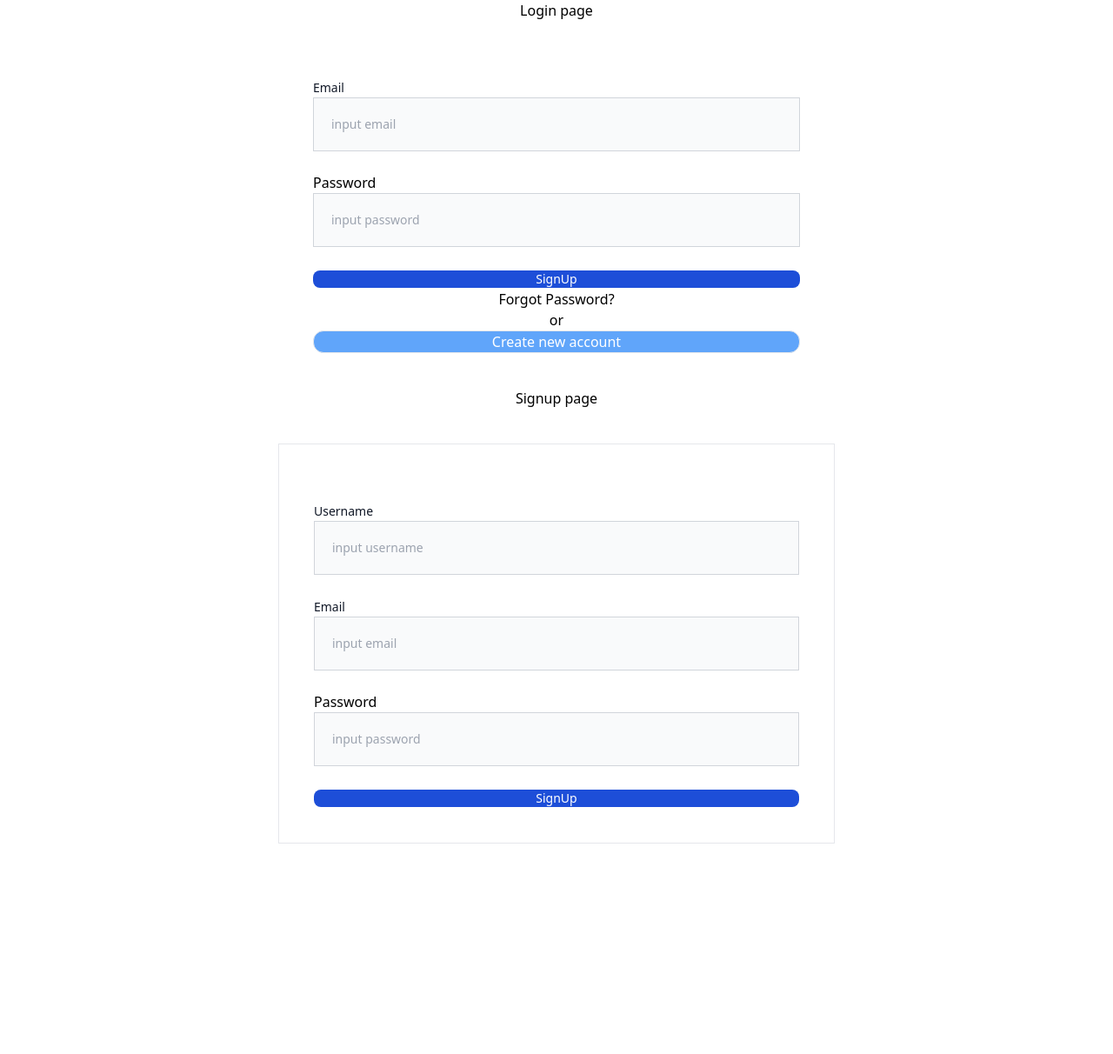
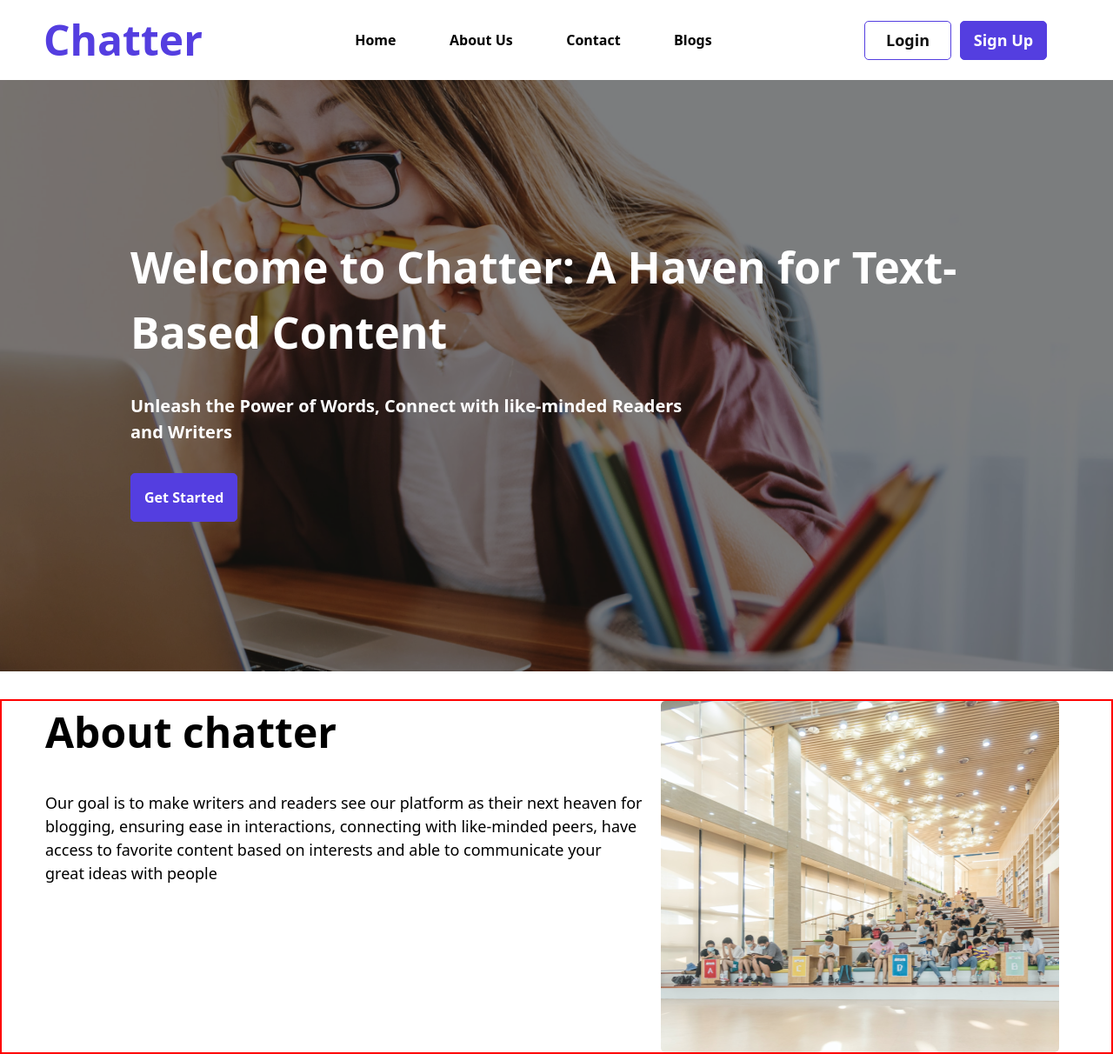
Before and after one commit to Folarh/social-app, a React (Vite) app: page / in a window 1280 px wide. Shown: the whole page at 87% size. Before the commit the page ends 970 px from the top, so only its background shows below. Built offline with nearby package versions, Linux system fonts and the light colour scheme.

Commit message:
work on two sections on d landing page

```diff
--- a/src/App.tsx
+++ b/src/App.tsx
@@ -1,13 +1,14 @@
 import "./App.css";
-import Login from "./pages/login/Login";
-
-import Signup from "./pages/signup/Signup";
+import About from "./components/About";
+import Hero from "./components/Hero";
+import Navbar from "./components/Navbar";
 
 function App() {
   return (
     <>
-      <Login />
-      <Signup />
+      <Navbar />
+      <Hero />
+      <About />
     </>
   );
 }
--- /dev/null
+++ b/src/components/Aboout.css
@@ -0,0 +1,38 @@
+.about{
+    margin-top: 2rem;
+    display: flex;
+    justify-content: space-between;
+    padding: 0 50px;
+    border: 2px solid red;
+}
+
+.about .about-chatter{
+    flex: 0.6;
+    font-weight: 400;
+    font-size: 18px;
+    line-height: 27px;
+    margin-right: 20px;
+}
+
+.about .about-chatter h1{
+    font-weight: 700;
+    font-size: 48px;
+    line-height: 72px;
+}
+
+.about .about-chatter p{
+   margin-top: 2rem;
+}
+
+
+.about .chatter-image{
+    flex: 0.4;
+    background-image: url(../assets/about-chatter.png);
+    background-size: cover;
+    background-position: center;
+    border-radius: 5px;
+    width: 500px;
+    height: 404px;
+    margin-right: 10px;
+
+}
--- /dev/null
+++ b/src/components/About.tsx
@@ -0,0 +1,20 @@
+import "./Aboout.css";
+
+export default function About() {
+  return (
+    <main className="about">
+      <div className="about-chatter">
+        <h1>About chatter</h1>
+        <p>
+          Our goal is to make writers and readers see our platform as their next
+          heaven for blogging, ensuring ease in interactions, connecting with
+          like-minded peers, have access to favorite content based on interests
+          and able to communicate your great ideas with people
+        </p>
+      </div>
+      <div className="chatter-image">
+        {/* backgrounnd image from css goes here */}
+      </div>
+    </main>
+  );
+}
--- /dev/null
+++ b/src/components/Hero.css
@@ -0,0 +1,67 @@
+.hero{
+    min-height: 400px;
+    color: #ffffff;
+    width: 100%;
+
+}
+.hero img{
+    width: 100vw;
+    object-fit: cover;
+    filter: blur(2px);
+    filter: brightness(0.5);
+    background: rgba(0, 0, 0, 0.55);
+    min-height:400px ;
+
+ }
+
+.hero .hero-content{
+    position: absolute;
+    top: 120px;
+    padding: 150px;
+}
+
+.hero .hero-content h1{
+    font-size: 50px;
+    font-weight: 900;
+
+}
+
+.hero .hero-content p{
+    font-size: 20px;
+    font-weight: 600;
+    margin-top: 2rem;
+}
+
+.hero .cta{
+    background-color: #543EE0;
+    padding: 1px;
+    color: #FFFFFF;
+   border: 1px solid #543EE0;
+    border-radius: 5px;
+    padding: 15px;
+    margin-top: 2rem;
+    font-weight: 700;
+ }
+
+ @media (max-width:1276px){
+    .hero .hero-content{
+        top: 0%
+    }
+    .hero img{
+        height: 700px;
+    }
+ }
+
+ @media (max-width:820px){
+    .hero .hero-content{
+
+        top: 80px;
+        padding: 50px;
+    }
+
+    .hero .hero-content h1{
+        font-size: 30px;
+        font-weight: 900;
+
+    }
+ }
--- /dev/null
+++ b/src/components/Hero.tsx
@@ -0,0 +1,25 @@
+import "./Hero.css";
+import hero from "../assets/hero.png";
+
+export default function Hero() {
+  return (
+    <main className="hero">
+      <img src={hero} />
+
+      <div className="hero-content">
+        <h1>
+          Welcome to Chatter: A Haven for Text-
+          <br />
+          Based Content
+        </h1>
+
+        <p>
+          Unleash the Power of Words, Connect with like-minded Readers
+          <br /> and Writers
+        </p>
+
+        <button className="cta">Get Started</button>
+      </div>
+    </main>
+  );
+}
--- /dev/null
+++ b/src/components/Navbar.css
@@ -0,0 +1,60 @@
+.navbar{
+    display: flex;
+    justify-content: space-between;
+    background-color: #ffffff;
+    padding: 10px 50px;
+    align-items: center;
+    position: sticky;
+    top: 0;
+    z-index: 100;
+}
+
+.navbar .logo h2{
+   color: #543EE0;
+   font-weight: 700;
+   font-size: 48px;
+   line-height: 72px;
+}
+
+.navbar .navigations{
+    min-width: 40%;
+}
+
+.navbar .navigations ul{
+   display: flex;
+   justify-content: space-around;
+   align-items: center;
+}
+.navbar .navigations ul li{
+  font-weight: 700;
+}
+
+.navbar .auth{
+    min-width: 20%;
+}
+
+.navbar .auth .login{
+   background-color: #ffffff;
+   color: #111111;
+   padding: 0.5rem;
+   width: 100px;
+   font-weight: 700;
+   font-size: 18px;
+   line-height: 27px;
+   border: 1px solid #543EE0;
+   border-radius: 5px;
+   margin-right: 5px;
+}
+
+.navbar .auth .signup{
+   background-color: #543EE0;
+   color: #FFFFFF;
+   padding: 0.5rem;
+   width: 100px;
+   font-weight: 700;
+   font-size: 18px;
+   line-height: 27px;
+   border: 1px solid #543EE0;
+   border-radius: 5px;
+    margin-left: 5px;
+}
--- /dev/null
+++ b/src/components/Navbar.tsx
@@ -0,0 +1,23 @@
+import "./Navbar.css";
+
+export default function Navbar() {
+  return (
+    <nav className="navbar">
+      <div className="logo">
+        <h2>Chatter</h2>
+      </div>
+      <div className="navigations">
+        <ul>
+          <li>Home</li>
+          <li>About Us</li>
+          <li>Contact</li>
+          <li>Blogs</li>
+        </ul>
+      </div>
+      <div className="auth">
+        <button className="login">Login</button>
+        <button className="signup">Sign Up</button>
+      </div>
+    </nav>
+  );
+}
--- /dev/null
+++ b/src/context/AuthContext.tsx
@@ -0,0 +1,62 @@
+import React, { createContext, useReducer, useContext } from "react";
+
+// Define the shape of the user object
+interface User {
+  id: number;
+  username: string;
+}
+
+// Define the shape of the state object
+interface State {
+  user: User | null;
+  isAuthenticated: boolean;
+}
+
+// Define the available actions for the reducer
+type Action = { type: "LOGIN"; payload: User } | { type: "LOGOUT" };
+
+// Define the initial state
+const initialState: State = {
+  user: null,
+  isAuthenticated: false,
+};
+
+// Define the reducer function
+function reducer(state: State, action: Action): State {
+  switch (action.type) {
+    case "LOGIN":
+      return {
+        ...state,
+        user: action.payload,
+        isAuthenticated: true,
+      };
+    case "LOGOUT":
+      return {
+        ...state,
+        user: null,
+        isAuthenticated: false,
+      };
+    default:
+      return state;
+  }
+}
+
+// Create the context
+export const AuthContext = createContext<{
+  state: State;
+  dispatch: React.Dispatch<Action>;
+}>({
+  state: initialState,
+  dispatch: () => null,
+});
+
+// Create the context provider
+const AuthProvider: React.FC = ({ children }) => {
+  const [state, dispatch] = useReducer(reducer, initialState);
+
+  return (
+    <AuthContext.Provider value={{ state, dispatch }}>
+      {children}
+    </AuthContext.Provider>
+  );
+};
--- /dev/null
+++ b/src/declaration.d.tsx
@@ -0,0 +1 @@
+declare module "*.png";
--- /dev/null
+++ b/src/hooks/useAuthContext.tsx
@@ -0,0 +1,11 @@
+import { useContext } from "react";
+import { AuthContext } from "../context/AuthContext";
+
+export default function useAuthContext() {
+  const context = useContext(AuthContext);
+
+  if (!context) {
+    throw new Error("useAuthContext must be inside a AuthContextProvider");
+  }
+  return context;
+}
```
Also changed, not shown: src/assets/about-chatter.png (added), src/assets/hero.png (added).
